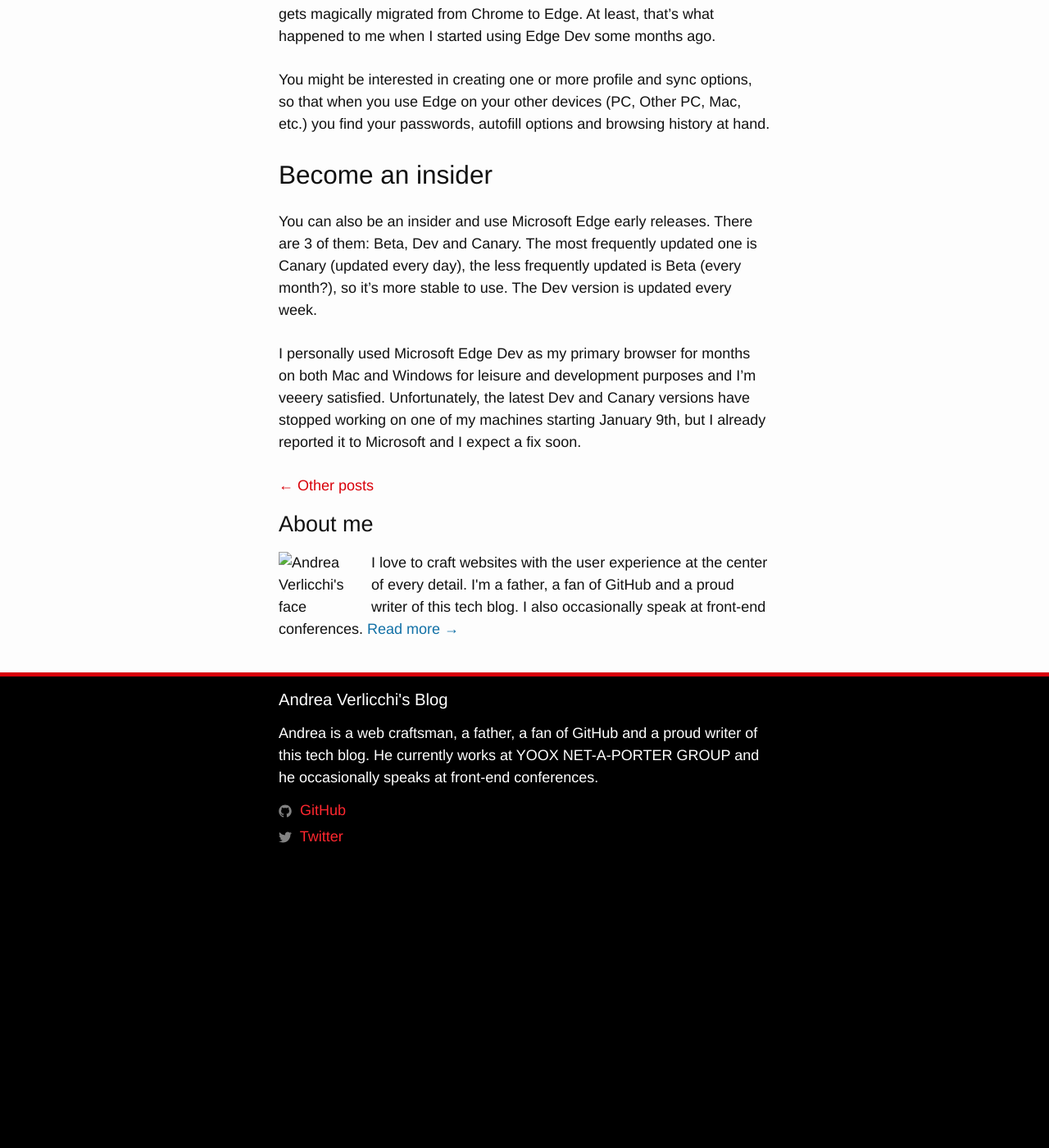
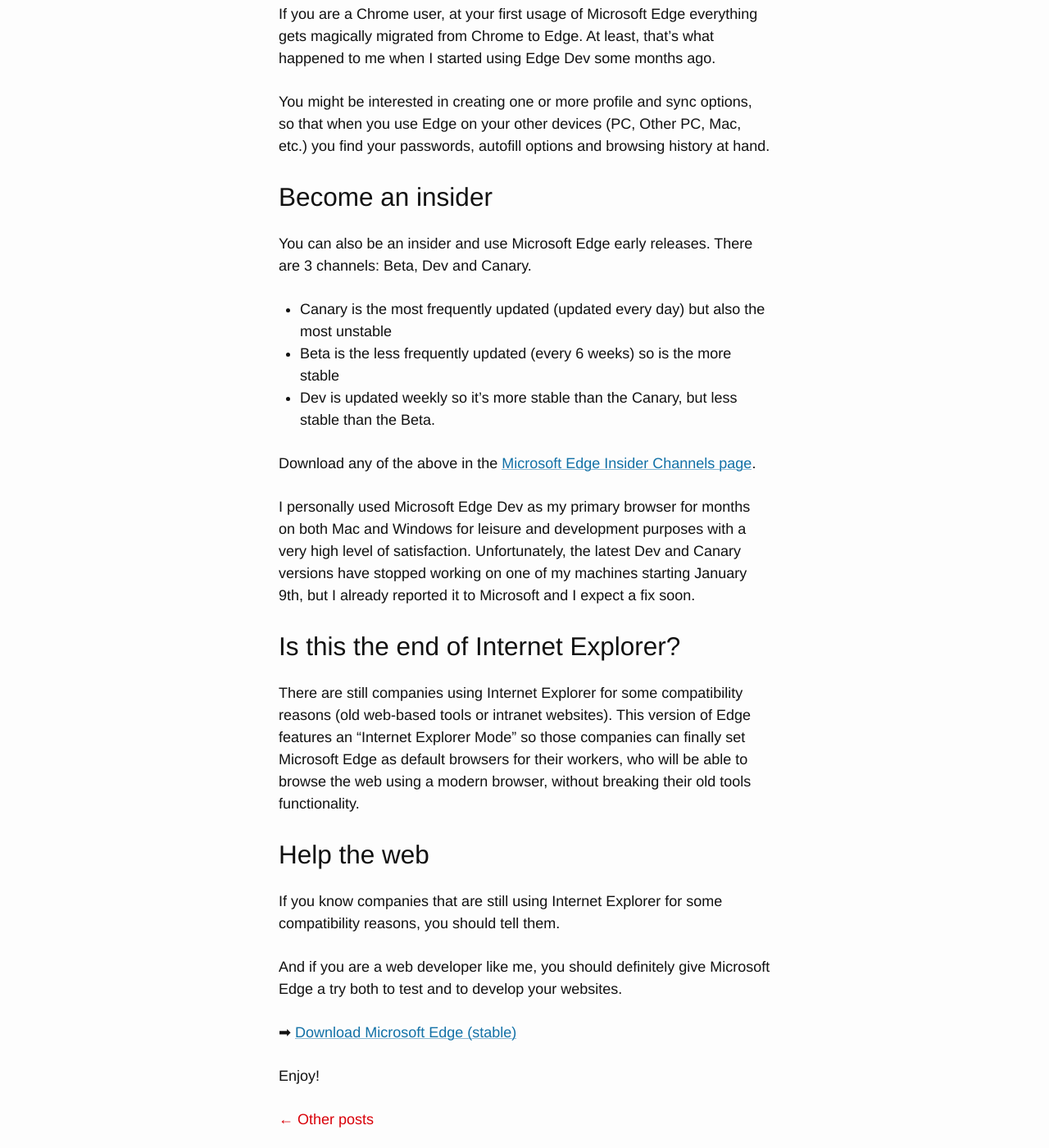
Before and after one commit to verlok/verlok.github.io, a Jekyll site: the page built from _posts/2020-01-16-how-to-productively-use-the-new-chromium-based-microsoft-edge-browser.md, in a window 1280 px wide and 1400 px high, scrolled down 2323 px. Shown: the whole window at 82% size. Built offline with Jekyll 4.4.1, drawn with Linux system fonts in a browser that asks for light colours; before the commit the page ends 3383 px from its top, so only the background shows below that; some of the changed text lies outside the part shown.

Commit message:
Become an insider

```diff
--- a/_posts/2020-01-16-how-to-productively-use-the-new-chromium-based-microsoft-edge-browser.md
+++ b/_posts/2020-01-16-how-to-productively-use-the-new-chromium-based-microsoft-edge-browser.md
@@ -18,11 +18,13 @@
 1. Download Microsoft Edge
 2. Change the default search engine
 3. Install extensions from Chrome web store
-4. Optionally set the dark theme
+4. Set the dark theme
+5. Configure one or more profiles
+6. Become an insider
 
 ## Download for any platform
 
-No matter if you are on Windows or Mac OS, and if your Windows version is 10, 8 or 7, You can download the browser from this page: https://www.microsoftedge.com
+No matter if you are on Windows 10, 8, 7 or on Mac OS, you can [download Microsoft Edge](https://www.microsoft.com/edge) for your computer.
 
 ## Change the default search engine
 
@@ -47,7 +49,7 @@
 When you visit the Chrome Web Store, Edge shows a blue bar on top telling you that you can install extensions from there. Just click the "Allow extensions from other stores" button and you're good to go.
 
 
-## Set dark theme (optional)
+## Ow to set the dark theme
 
 If you like dark themes on development stuff like I do, you can activate the dark theme from the Settings panel, Appearance tab.
 
@@ -64,6 +66,26 @@
 
 ## Become an insider
 
-You can also be an insider and use Microsoft Edge early releases. There are 3 of them: Beta, Dev and Canary. The most frequently updated one is Canary (updated every day), the less frequently updated is Beta (every month?), so it's more stable to use. The Dev version is updated every week.
+You can also be an insider and use Microsoft Edge early releases. There are 3 channels: Beta, Dev and Canary.
 
-I personally used Microsoft Edge Dev as my primary browser for months on both Mac and Windows for leisure and development purposes and I'm veeery satisfied. Unfortunately, the latest Dev and Canary versions have stopped working on one of my machines starting January 9th, but I already reported it to Microsoft and I expect a fix soon.
+- Canary is the most frequently updated (updated every day) but also the most unstable
+- Beta is the less frequently updated (every 6 weeks) so is the more stable
+- Dev is updated weekly so it's more stable than the Canary, but less stable than the Beta.
+
+Download any of the above in the [Microsoft Edge Insider Channels page](https://www.microsoftedgeinsider.com/en-gb/download/).
+
+I personally used Microsoft Edge Dev as my primary browser for months on both Mac and Windows for leisure and development purposes with a very high level of satisfaction. Unfortunately, the latest Dev and Canary versions have stopped working on one of my machines starting January 9th, but I already reported it to Microsoft and I expect a fix soon.
+
+## Is this the end of Internet Explorer?
+
+There are still companies using Internet Explorer for some compatibility reasons (old web-based tools or intranet websites). This version of Edge features an "Internet Explorer Mode" so those companies can finally set Microsoft Edge as default browsers for their workers, who will be able to browse the web using a modern browser, without breaking their old tools functionality.
+
+## Help the web
+
+If you know companies that are still using Internet Explorer for some compatibility reasons, you should tell them.
+
+And if you are a web developer like me, you should definitely give Microsoft Edge a try both to test and to develop your websites.
+
+➡ [Download Microsoft Edge (stable)](https://www.microsoft.com/edge)
+
+Enjoy!
```
